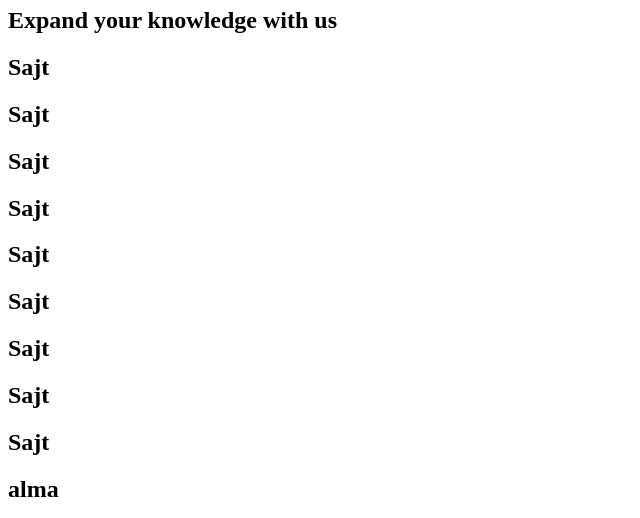
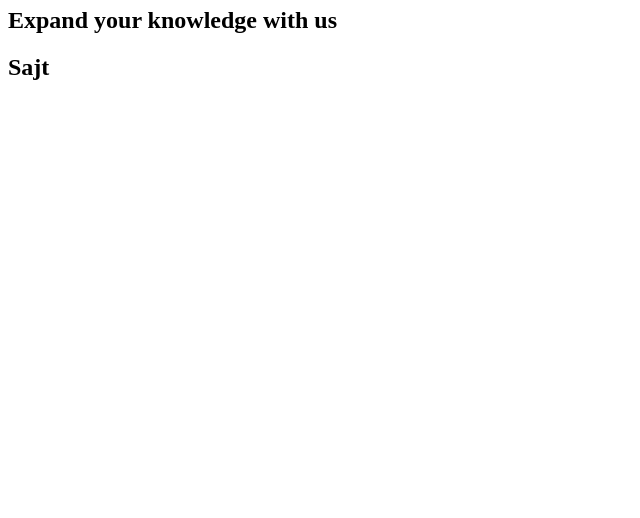
Before and after one commit to vtmate/razorBrains, a plain HTML site: page index.html in a window 1280 px wide. Shown: the part 73-591 px from the top of the page, without its empty margins (0-640 px from the left). Drawn offline with Linux system fonts and the light colour scheme.

Commit message:
csak 1 sajt maradhat

```diff
--- a/index.html
+++ b/index.html
@@ -9,16 +9,5 @@
     <h1>razorBrains</h1>
     <h2>Expand your knowledge with us</h2>
     <h2>Sajt</h2>
-    <h2>Sajt</h2>
-    <h2>Sajt</h2>
-    <h2>Sajt</h2>
-    <h2>Sajt</h2>
-    <h2>Sajt</h2>
-    <h2>Sajt</h2>
-    <h2>Sajt</h2>
-    <h2>Sajt</h2>
-    <h2>alma</h2>
-
-    <h1>korte</h1>
 </body>
 </html>
```
